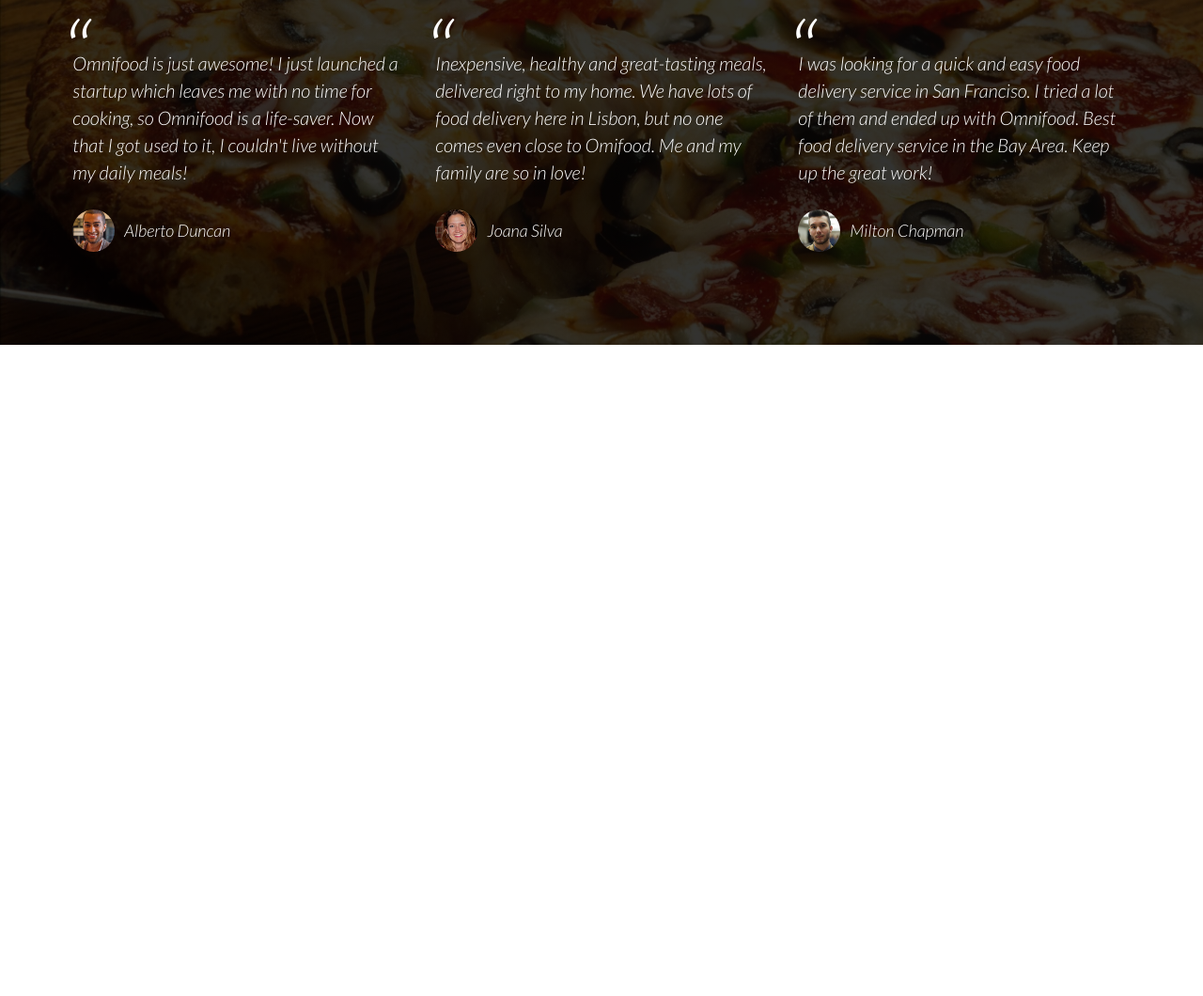
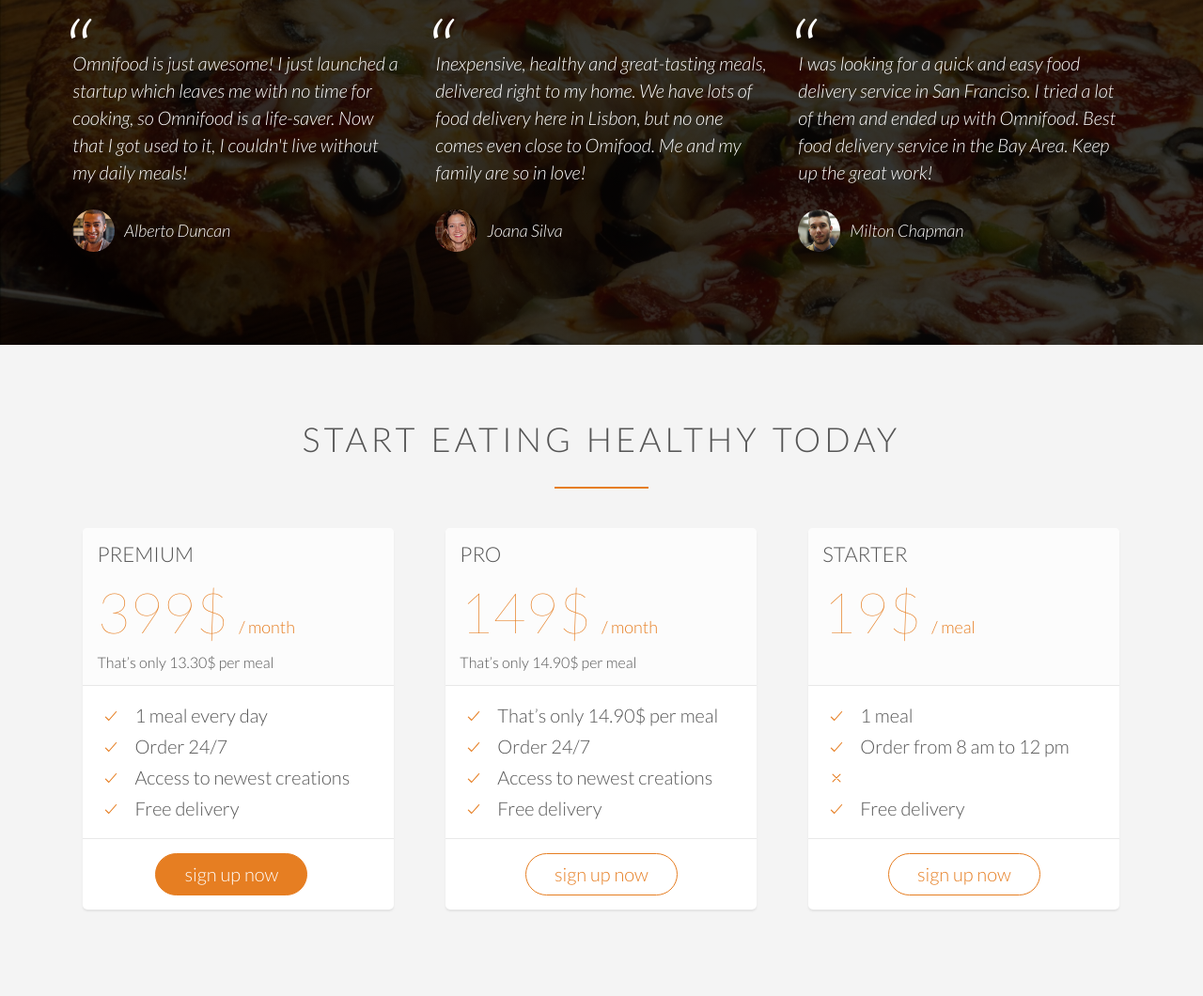
Before and after one commit to bampiyaon/omnifood, a plain HTML site: page index.html in a window 1280 px wide. Shown: the part 3538-4598 px from the top of the page at 94% size. Before the commit the page ends 3905 px from the top, so only its background shows below. Drawn offline with nearby package versions, Linux system fonts and the light colour scheme.

Commit message:
plan section (sign up plan)

```diff
--- a/index.html
+++ b/index.html
@@ -238,6 +238,73 @@
                     </div>
                 </div>
             </section>
+            <section class="section-plans">
+                <div class="row">
+                    <h2>Start eating healthy today</h2>
+                </div>
+                <div class="row">
+                    <div class="col span-1-of-3">
+                        <div class="plan-box">
+                            <div>
+                                <h3>Premium</h3>
+                                <p class="plan-price">399$ <span>/ month</span></p> <!--appear inside of p for ex. style some text in a different way-->
+                                <p class="plan-price-meal">That’s only 13.30$ per meal</p>
+                            </div>
+                            <div>
+                                <ul>
+                                    <li><ion-icon name="checkmark-outline" class="icon-small"></ion-icon>1 meal every day</li>
+                                    <li><ion-icon name="checkmark-outline" class="icon-small"></ion-icon>Order 24/7</li>
+                                    <li><ion-icon name="checkmark-outline" class="icon-small"></ion-icon>Access to newest creations</li>
+                                    <li><ion-icon name="checkmark-outline" class="icon-small"></ion-icon>Free delivery</li>
+                                </ul>
+                            </div>
+                            <div>
+                                <a href="/" class="btn btn-full">sign up now</a>
+                            </div>
+                        </div>
+                    </div>
+                    <div class="col span-1-of-3">
+                        <div class="plan-box">
+                            <div>
+                                <h3>Pro</h3>
+                                <p class="plan-price">149$ <span>/ month</span></p>
+                                <p class="plan-price-meal">That’s only 14.90$ per meal</p>
+                            </div>
+                            <div>
+                                <ul>
+                                    <li><ion-icon name="checkmark-outline" class="icon-small"></ion-icon>That’s only 14.90$ per meal</li>
+                                    <li><ion-icon name="checkmark-outline" class="icon-small"></ion-icon>Order 24/7</li>
+                                    <li><ion-icon name="checkmark-outline" class="icon-small"></ion-icon>Access to newest creations</li>
+                                    <li><ion-icon name="checkmark-outline" class="icon-small"></ion-icon>Free delivery</li>
+                                </ul>
+                            </div>
+                            <div>
+                                <a href="/" class="btn btn-outline">sign up now</a>
+                            </div>
+                        </div>
+                    </div>
+                    <div class="col span-1-of-3">
+                        <div class="plan-box">
+                            <div>
+                                <h3>Starter</h3>
+                                <p class="plan-price">19$ <span>/ meal</span></p>
+                                <p class="plan-price-meal">&nbsp;</p>
+                            </div>
+                            <div>
+                                <ul>
+                                    <li><ion-icon name="checkmark-outline" class="icon-small"></ion-icon>1 meal</li>
+                                    <li><ion-icon name="checkmark-outline" class="icon-small"></ion-icon>Order from 8 am to 12 pm</li>
+                                    <li><ion-icon name="close-outline" class="icon-small"></ion-icon></li>
+                                    <li><ion-icon name="checkmark-outline" class="icon-small"></ion-icon>Free delivery</li>
+                                </ul>
+                            </div>
+                            <div>
+                                <a href="/" class="btn btn-outline">sign up now</a>
+                            </div>
+                        </div>
+                    </div>
+                </div>
+            </section>
 
             <script src="https://unpkg.com/ionicons@5.4.0/dist/ionicons.js"></script>
         </body>
--- a/resources/css/style.css
+++ b/resources/css/style.css
@@ -382,3 +382,59 @@
   border-radius: 50%;
   margin-right: 10px;
 }
+
+/*-----------------------------------------------------*/
+/* SIGN UP */
+/*-----------------------------------------------------*/
+
+.section-plans {
+  background-color: #f4f4f4;
+}
+
+.plan-box {
+  background-color: #ffffff;
+  border-radius: 5px;
+  width: 90%;
+  margin-left: 5%;
+  box-shadow: 0 2px 2px #e3e3e3; /* x-axis y-axis blur color; */
+}
+
+.plan-box div {
+  padding: 15px;
+  border-bottom: 1px solid #e8e8e8;
+}
+
+.plan-box div:first-child {
+  background-color: #fcfcfc;
+  border-top-left-radius: 5px; /*to make a shadow direction*/
+  border-top-right-radius: 5px; /*same as top-left*/
+}
+
+.plan-box div:last-child {
+  text-align: center;
+  border: none;
+}
+
+.plan-price {
+  font-size: 300%; /* #parent */
+  margin-bottom: 10px;
+  font-weight: 100;
+  color: #e67e22;
+}
+
+.plan-price span {
+  font-size: 30%; /*base on #parent size which is plan-price (not base on 20px)*/
+  font-weight: 300;
+}
+
+.plan-price-meal {
+  font-size: 80%;
+}
+
+.plan-box ul {
+  list-style: none; /*delete list dot*/
+}
+
+.plan-box ul li {
+  padding: 5px 0;
+}
```
